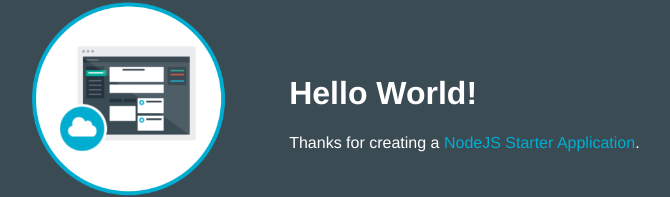
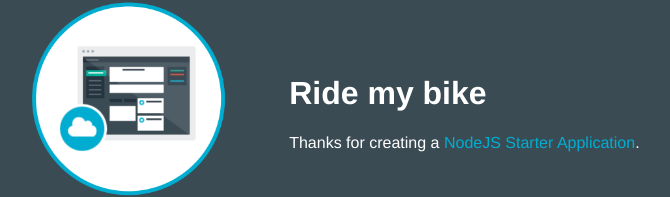
Before and after one commit to zoe1988/CloudAssignment3, a website: page public/index.html in a window 1280 px wide. Shown: the part 157-354 px from the top of the page, without its empty margins (253-923 px from the left). Drawn offline with Linux system fonts and the light colour scheme.

Commit message:
Update index.html

```diff
--- a/public/index.html
+++ b/public/index.html
@@ -16,7 +16,7 @@
           <img class = "newappIcon" src="images/newapp-icon.png">
         </td>
         <td>
-          <h1 id="message">Hello World!</h1>
+          <h1 id="message">Ride my bike</h1>
           <p class='description'></p> Thanks for creating a <span class = "blue">NodeJS Starter Application</span>.
         </td>
       </tr>
```
